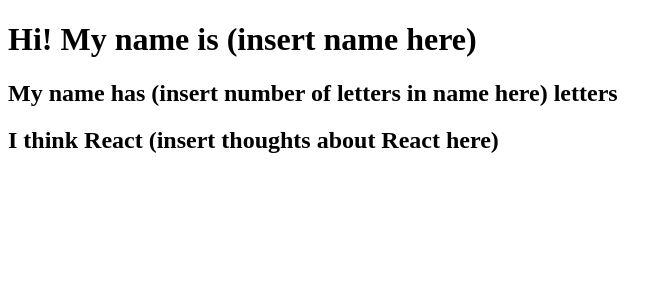
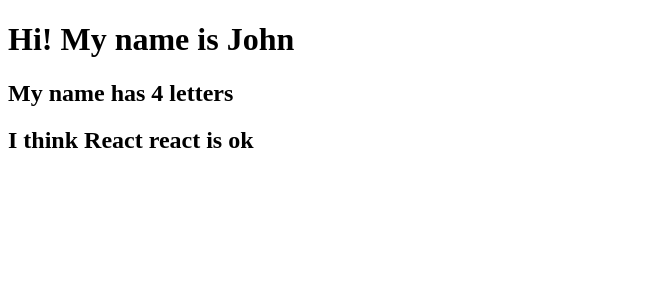
Before and after one commit to jroller33/react-playground, a React (Create React App) app: page / in a window 1280 px wide. Shown: the top 300 px of the page, without its empty margins (0-672 px from the left). Built offline with nearby package versions, Linux system fonts and the light colour scheme.

Commit message:
JSX working but didn't add bootstrap

```diff
--- a/src/components/JSXVariables.js
+++ b/src/components/JSXVariables.js
@@ -1,21 +1,18 @@
 import React from 'react';
 
-// TODO: Create a `name` variable
+function JSXVariables() {
+  const name = "John";
+  const nameLength = name.length;
+  const thoughts = "react is ok";
 
-// TODO: Create a `thoughts` variable
-// This should be a string regarding what you think of React
 
-function JSXVariables() {
   return (
     <div className="main-container">
       <div className="container">
         <div className="jumbotron">
-          {/* TODO: Add your name variable */}
-          <h1>Hi! My name is (insert name here)</h1>
-          {/* TODO: Add your number of letters variable */}
-          <h2>My name has (insert number of letters in name here) letters</h2>
-          {/* TODO: Add your thoughts variable */}
-          <h2>I think React (insert thoughts about React here)</h2>
+          <h1>Hi! My name is {name}</h1>
+          <h2>My name has {nameLength} letters</h2>
+          <h2>I think React {thoughts}</h2>
         </div>
       </div>
     </div>
--- a/src/index.js
+++ b/src/index.js
@@ -2,4 +2,9 @@
 import ReactDOM from "react-dom";
 import App from "./App";
 
+
+// this is supposed to use bootstrap
+// import 'bootstrap/dist/css/bootstrap.min.css';
+
+
 ReactDOM.render(<App />, document.getElementById("root"));
```
